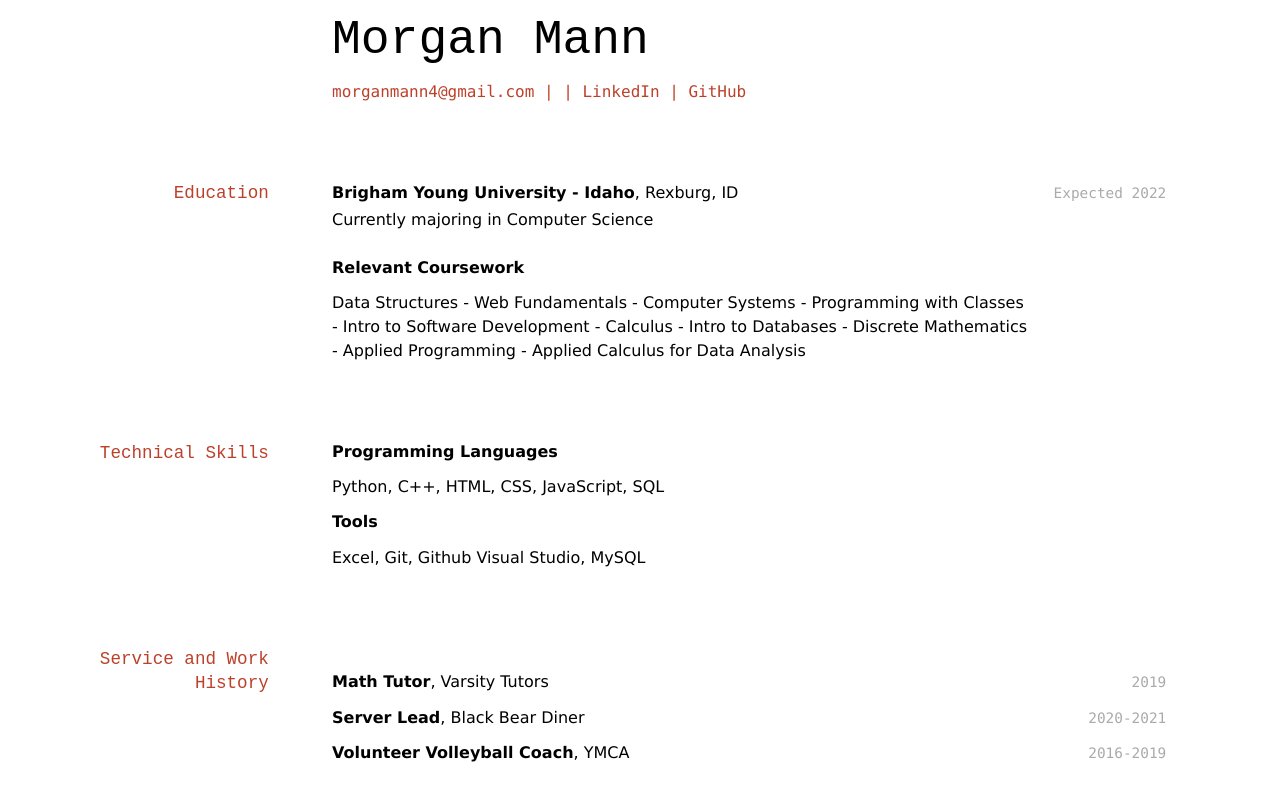
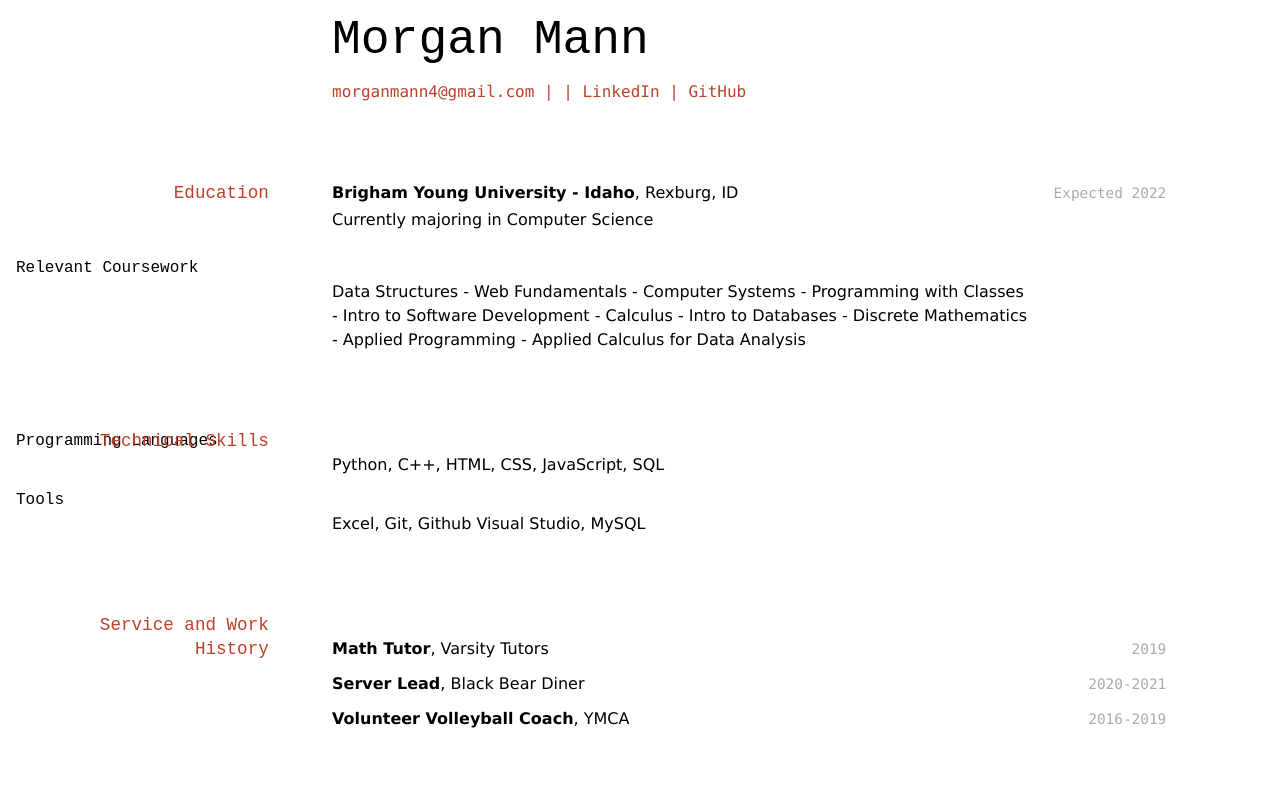
Before and after one commit to byuids-resumes/Morgan-Mann-Resume, a Jekyll site: the page built from docs/index.md, in a window 1280 px wide. Shown: the top 801 px of the page. Built offline with Jekyll 4.4.1, drawn with Linux system fonts in a browser that asks for light colours.

Commit message:
rough draft

```diff
--- a/docs/index.md
+++ b/docs/index.md
@@ -23,17 +23,18 @@ __Brigham Young University - Idaho__, Rexburg, ID
 
 
 
-**Relevant Coursework**
+#### Relevant Coursework
 
 Data Structures - Web Fundamentals - Computer Systems - Programming with Classes - Intro to Software Development - Calculus - Intro to Databases - Discrete Mathematics - Applied Programming - Applied Calculus for Data Analysis
 
 ## Technical Skills
 
-__Programming Languages__
+#### Programming Languages
 
 Python, C++, HTML, CSS, JavaScript, SQL
 
-__Tools__
+
+#### Tools
 
 Excel, Git, Github Visual Studio, MySQL
 
```
